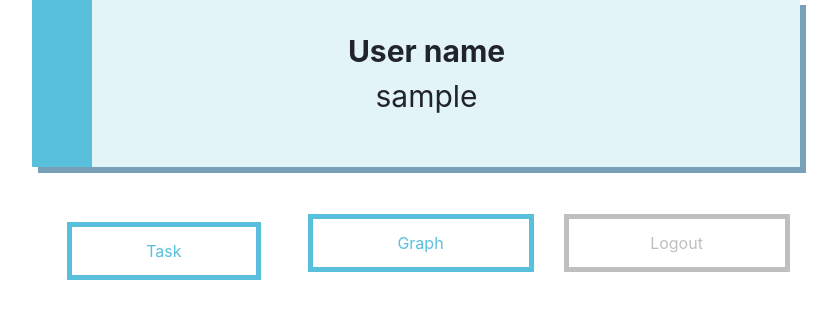
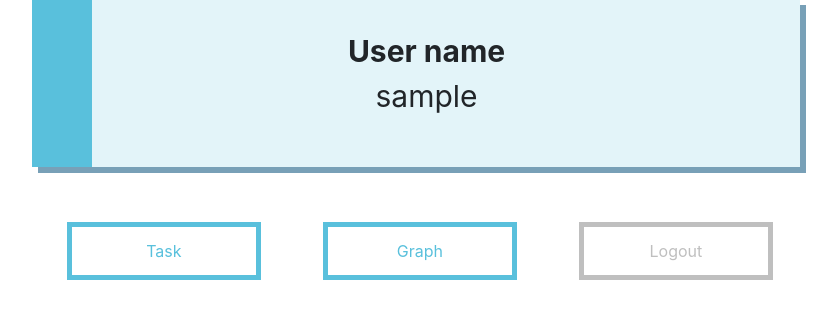
Before and after one commit to DLPJ-MUDS/daily-life-is-a-game, a Flask app: template login/main/templates/entries/user.html in a window 1280 px wide. Shown: the part 261-580 px from the top of the page, without its empty margins (224-1061 px from the left). Run offline with Flask 2, Linux system fonts and the light colour scheme; the template is opened without the code that fills it: most values are stand-ins (such as "Sample title", 1, 10 or a date in 2020); some libraries are stand-ins or nearby versions.

Commit message:
fix btn LogoutText

```diff
--- a/login/main/static/style/style.css
+++ b/login/main/static/style/style.css
@@ -198,6 +198,8 @@ p{
     text-align: center;
     margin-top: 3%;
 }
+
+
 
 .login label{
     /* color: rgba(255, 31, 113); */
@@ -466,3 +468,11 @@ background    : rgba(191, 191, 191);
     margin-right: 20%;
     margin-left: 20%;
 }
+
+
+.p_col_b{
+    margin-top: 5%;
+    margin-left: 80px;
+    text-align: center;
+    color: rgba(89, 192, 220);
+}
--- a/login/main/templates/entries/user.html
+++ b/login/main/templates/entries/user.html
@@ -28,23 +28,20 @@
 <div class="row user_btn">
     <div class="col-sm">
         <div class="login_form">
-
             <a class="nav-link" href="./task.html"><button type="submit" class="btn_pink_4">Task</button></a>
-
         </div>
     </div>
+
     <div class="col-sm">
         <div class="login_form">
-            <form action="{{ url_for('logout') }}" method=get>
-                <button type="submit" class="btn_pink_4">Graph</button>
-            </form>
+            <a class="nav-link" href="./graph.html"><button type="submit" class="btn_pink_4">Graph</button></a>
         </div>
     </div>
 
     <div class="col-sm">
         <div class="login_form">
             <form action="{{ url_for('logout') }}" method=get>
-            <button type="submit" class="btn_pink_5">Logout</button>
+                <a class="nav-link"><button type="submit" class="btn_pink_5">Logout</button></a>
             </form>
         </div>
     </div>
--- a/login/main/templates/layout.html
+++ b/login/main/templates/layout.html
@@ -66,7 +66,7 @@
             <!-- /header -->
 
             {% for message in get_flashed_messages() %}
-            <div class="elem_4 message" id="flash">
+            <div class="message p_col_b" id="flash">
                 {{ message }} <!-- flashの内容を表示 -->
             </div>
             {% endfor %}
```
Lines whose indentation alone changed are shown as unchanged.
